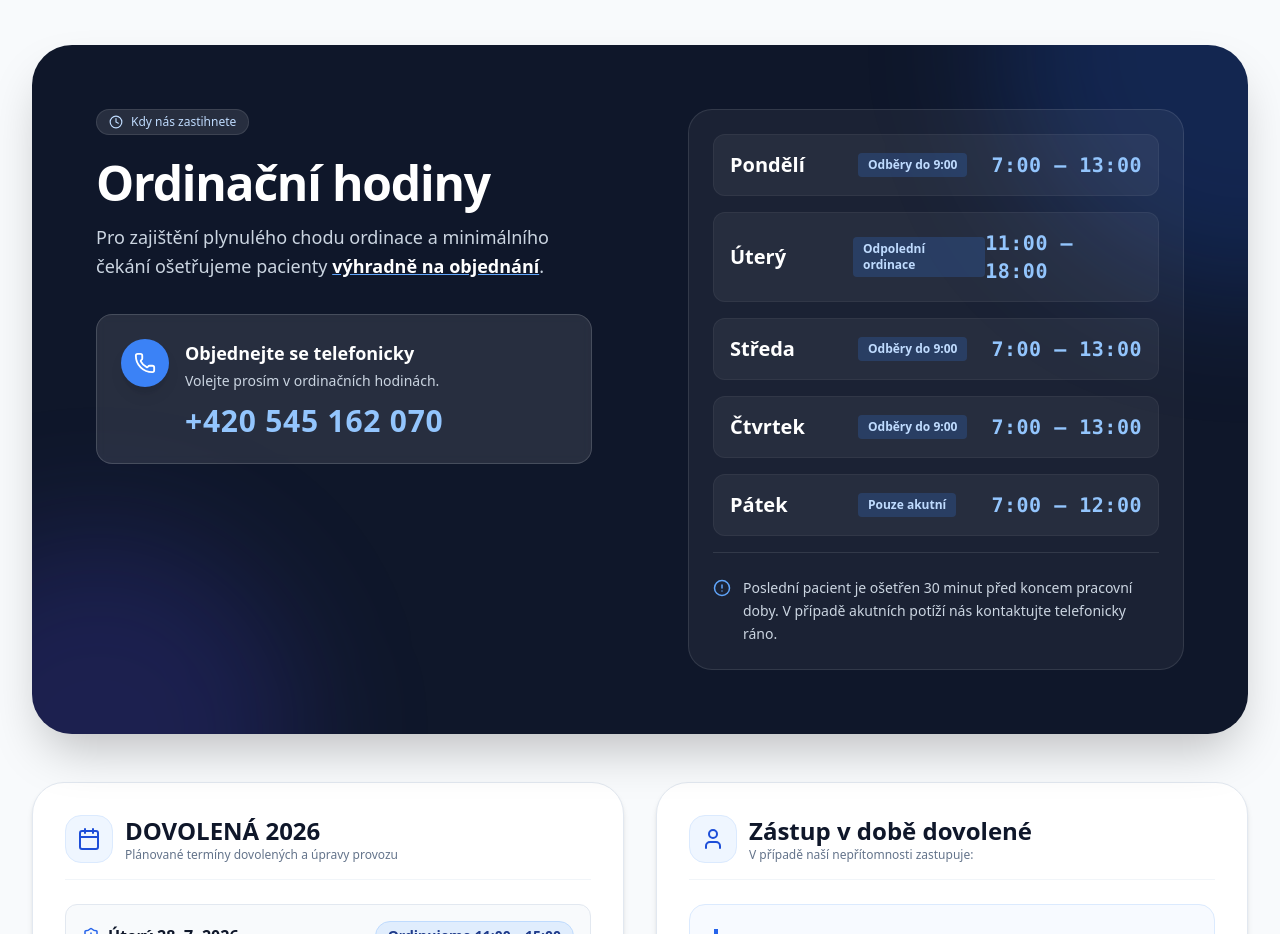
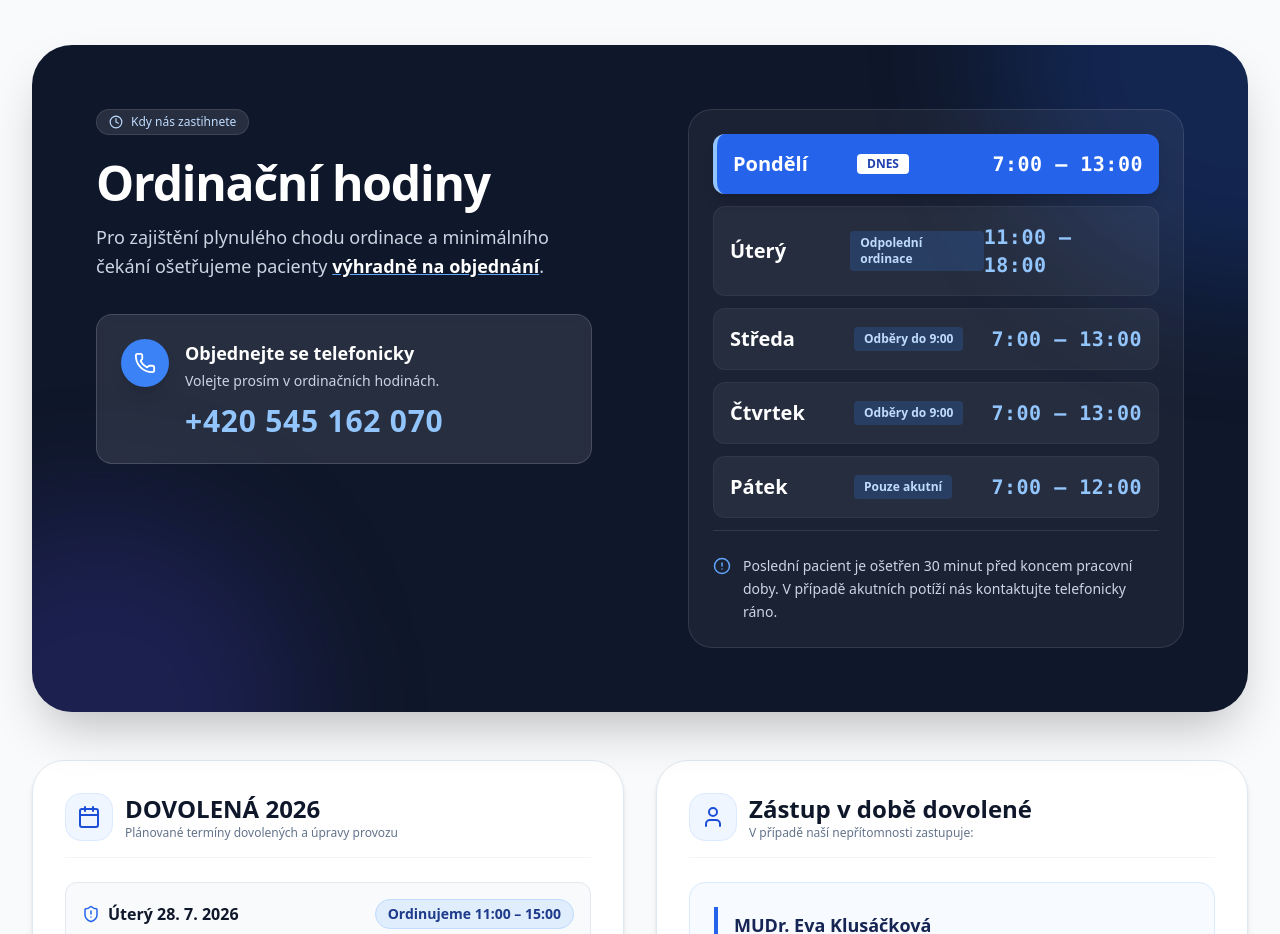
Before and after one commit to MISS3x/finemedica, a Next.js app: page / in a window 1280 px wide. Shown: the part 3580-4514 px from the top of the page. Built offline with nearby package versions, Linux system fonts and the light colour scheme.

Commit message:
Highlight current day 1:1 in main Hours section table

```diff
--- a/src/app/components/Hours.tsx
+++ b/src/app/components/Hours.tsx
@@ -1,18 +1,27 @@
 "use client";
 
 import { Clock, Phone, AlertCircle, User, Calendar, ShieldAlert } from "lucide-react";
+import { useState, useEffect } from "react";
+import { cn } from "@/lib/utils";
 
 interface HoursProps {
     notice?: any;
 }
 
 export default function Hours({ notice }: HoursProps) {
+    const [currentDayIndex, setCurrentDayIndex] = useState<number>(0);
+
+    useEffect(() => {
+        const now = new Date();
+        setCurrentDayIndex(now.getDay()); // 0 = Sun, 1 = Mon, 2 = Tue ...
+    }, []);
+
     const hours = [
-        { day: "Pondělí", time: "7:00 – 13:00", info: "Odběry do 9:00" },
-        { day: "Úterý", time: "11:00 – 18:00", info: "Odpolední ordinace" },
-        { day: "Středa", time: "7:00 – 13:00", info: "Odběry do 9:00" },
-        { day: "Čtvrtek", time: "7:00 – 13:00", info: "Odběry do 9:00" },
-        { day: "Pátek", time: "7:00 – 12:00", info: "Pouze akutní" },
+        { dayIndex: 1, day: "Pondělí", time: "7:00 – 13:00", info: "Odběry do 9:00" },
+        { dayIndex: 2, day: "Úterý", time: "11:00 – 18:00", info: "Odpolední ordinace" },
+        { dayIndex: 3, day: "Středa", time: "7:00 – 13:00", info: "Odběry do 9:00" },
+        { dayIndex: 4, day: "Čtvrtek", time: "7:00 – 13:00", info: "Odběry do 9:00" },
+        { dayIndex: 5, day: "Pátek", time: "7:00 – 12:00", info: "Pouze akutní" },
     ];
 
     const vacations = notice?.vacations || [];
@@ -70,24 +79,42 @@ export default function Hours({ notice }: HoursProps) {
                             </div>
                         </div>
 
-                        {/* Hours Table */}
-                        <div className="space-y-4 bg-white/5 p-6 rounded-3xl border border-white/10">
-                            {hours.map((item, index) => (
+                        {/* Hours Table with Today Highlighted */}
+                        <div className="space-y-3 bg-white/5 p-6 rounded-3xl border border-white/10">
+                            {hours.map((item) => {
+                                const isToday = currentDayIndex === item.dayIndex;
+                                return (
                                     <div
-                                    key={index}
-                                    className="flex items-center justify-between p-4 rounded-xl bg-white/5 border border-white/5 transition-all"
+                                        key={item.day}
+                                        className={cn(
+                                            "flex items-center justify-between p-4 rounded-xl transition-all",
+                                            isToday
+                                                ? "bg-blue-600 text-white font-bold shadow-lg border-l-4 border-l-blue-300"
+                                                : "bg-white/5 border border-white/5 text-slate-200 hover:bg-white/10"
+                                        )}
                                     >
-                                    <div className="flex flex-col sm:flex-row sm:items-center gap-1 sm:gap-4">
+                                        <div className="flex items-center gap-3">
                                             <span className="font-bold text-xl text-white w-28">{item.day}</span>
-                                        {item.info && (
-                                            <span className="text-xs font-semibold px-2.5 py-1 rounded bg-blue-500/20 text-blue-200">
+                                            {isToday && (
+                                                <span className="text-xs uppercase font-extrabold px-2.5 py-0.5 rounded bg-white text-blue-800 shadow-xs">
+                                                    Dnes
+                                                </span>
+                                            )}
+                                            {!isToday && item.info && (
+                                                <span className="text-xs font-semibold px-2.5 py-1 rounded bg-blue-500/20 text-blue-200 hidden sm:inline">
                                                     {item.info}
                                                 </span>
                                             )}
                                         </div>
-                                    <span className="font-mono text-xl text-blue-300 font-bold tracking-wide">{item.time}</span>
+                                        <span className={cn(
+                                            "font-mono text-xl font-bold tracking-wide",
+                                            isToday ? "text-white" : "text-blue-300"
+                                        )}>
+                                            {item.time}
+                                        </span>
                                     </div>
-                            ))}
+                                );
+                            })}
 
                             <div className="mt-6 pt-6 border-t border-white/10 flex items-start gap-3 text-sm text-slate-300">
                                 <AlertCircle size={18} className="mt-0.5 text-blue-400 shrink-0" />
```
Lines whose indentation alone changed are shown as unchanged.
